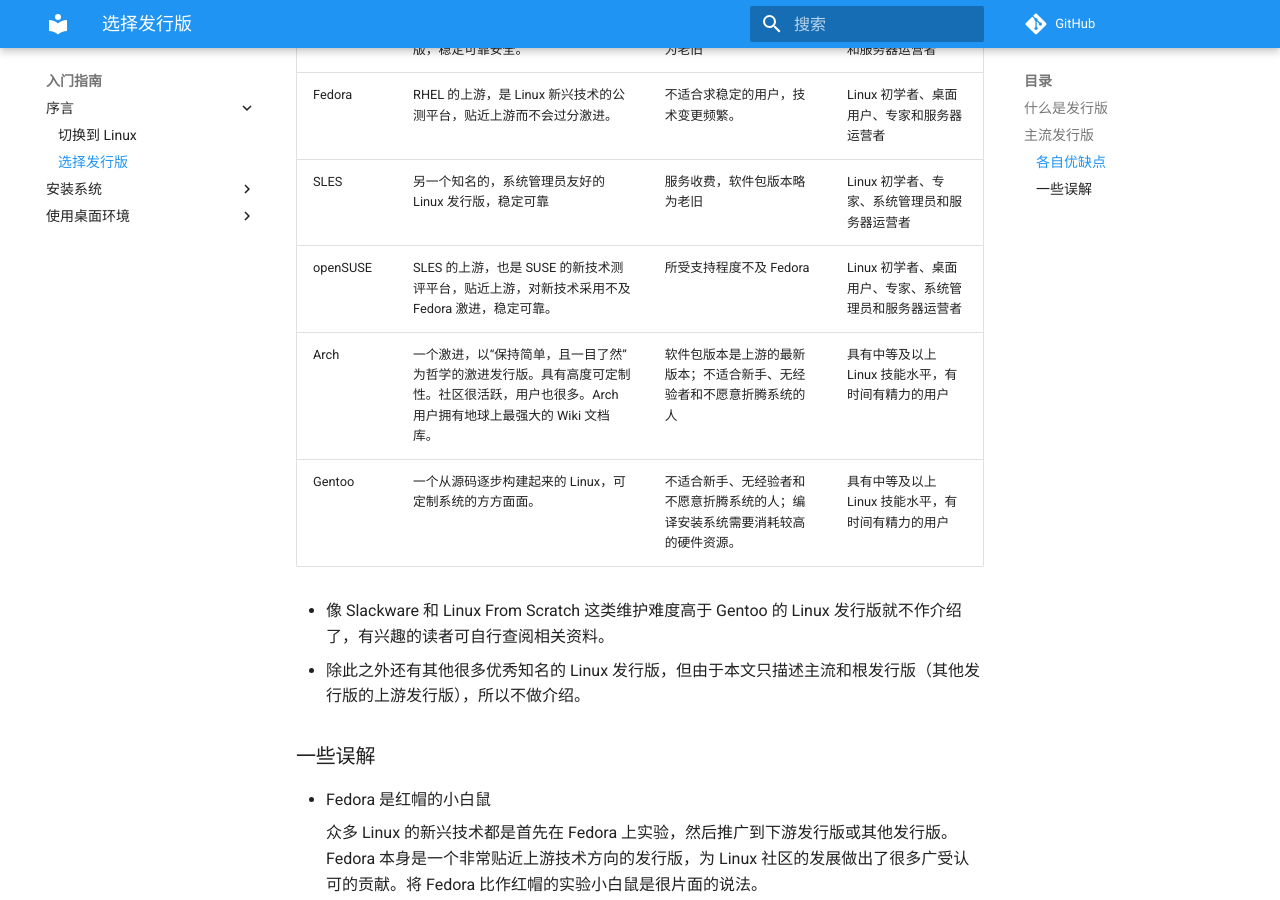
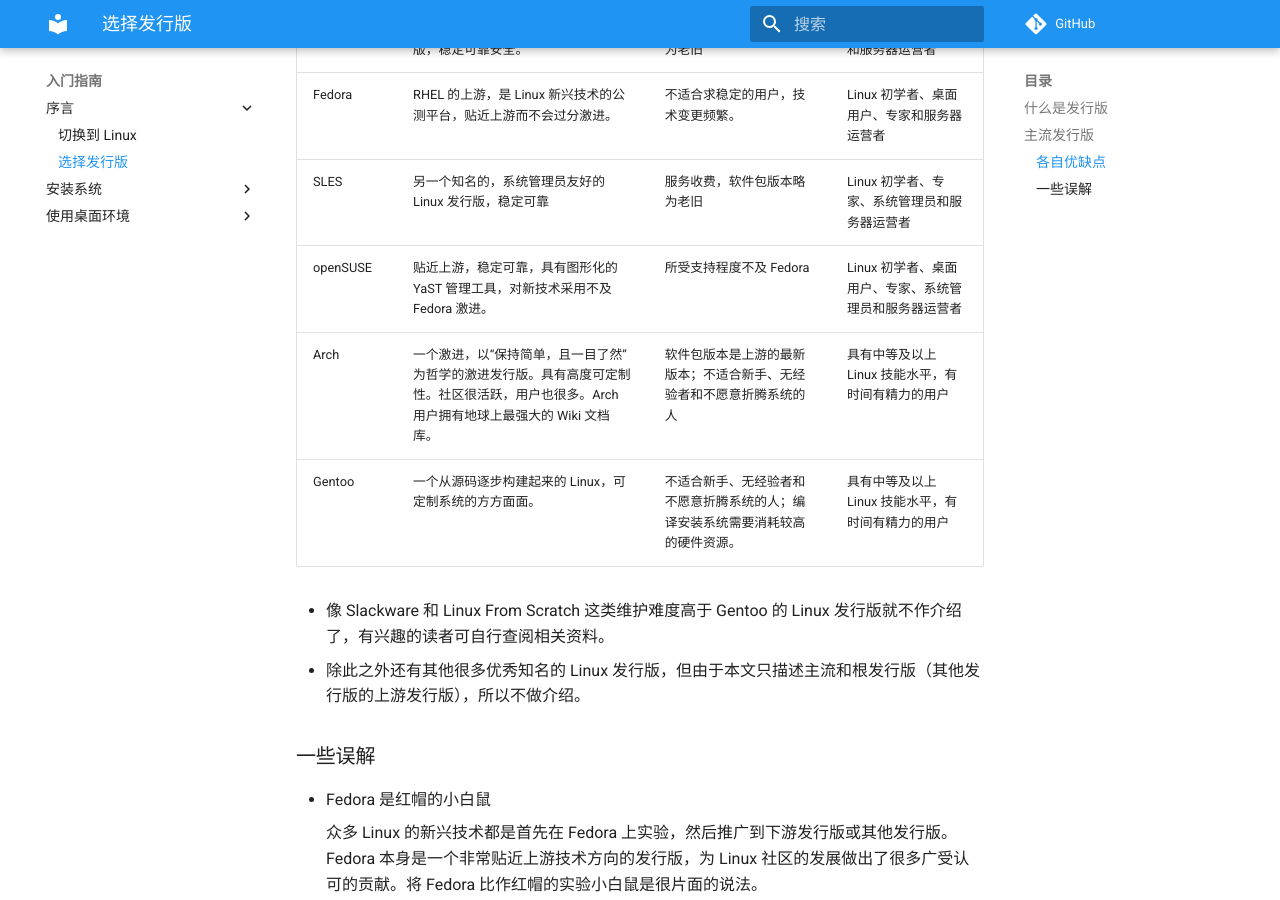
Before and after one commit to linuxhitchhiker/THGLG, an MkDocs documentation site: the page built from docs/basic/prologue/choosing-distribution.md, in a window 1280 px wide and 900 px high, scrolled down 1133 px. Built offline with MkDocs 1.6.1 and Material for MkDocs 9.7.7, drawn with Linux system fonts in a browser that asks for light colours; comment, search, counter and statistics services are not loaded.

Commit message:
Update choosing-distribution.md

```diff
--- a/docs/basic/prologue/choosing-distribution.md
+++ b/docs/basic/prologue/choosing-distribution.md
@@ -27,7 +27,7 @@ Linux 当前的主流/根发行版有：[Debian](https://www.debian.org/)、[Ubu
 |RHEL|具有最为广泛的商业支持的商业发行版，稳定可靠安全。|服务收费，软件包版本略为老旧|Linux 初学者、专家和服务器运营者|
 |Fedora|RHEL 的上游，是 Linux 新兴技术的公测平台，贴近上游而不会过分激进。|不适合求稳定的用户，技术变更频繁。|Linux 初学者、桌面用户、专家和服务器运营者|
 |SLES|另一个知名的，系统管理员友好的 Linux 发行版，稳定可靠|服务收费，软件包版本略为老旧|Linux 初学者、专家、系统管理员和服务器运营者|
-|openSUSE|SLES 的上游，也是 SUSE 的新技术测评平台，贴近上游，对新技术采用不及 Fedora 激进，稳定可靠。|所受支持程度不及 Fedora|Linux 初学者、桌面用户、专家、系统管理员和服务器运营者|
+|openSUSE|贴近上游，稳定可靠，具有图形化的 YaST 管理工具，对新技术采用不及 Fedora 激进。|所受支持程度不及 Fedora|Linux 初学者、桌面用户、专家、系统管理员和服务器运营者|
 |Arch|一个激进，以“保持简单，且一目了然”为哲学的激进发行版。具有高度可定制性。社区很活跃，用户也很多。Arch 用户拥有地球上最强大的 Wiki 文档库。|软件包版本是上游的最新版本；不适合新手、无经验者和不愿意折腾系统的人|具有中等及以上 Linux 技能水平，有时间有精力的用户|
 |Gentoo|一个从源码逐步构建起来的 Linux，可定制系统的方方面面。|不适合新手、无经验者和不愿意折腾系统的人；编译安装系统需要消耗较高的硬件资源。|具有中等及以上 Linux 技能水平，有时间有精力的用户|
 
```
